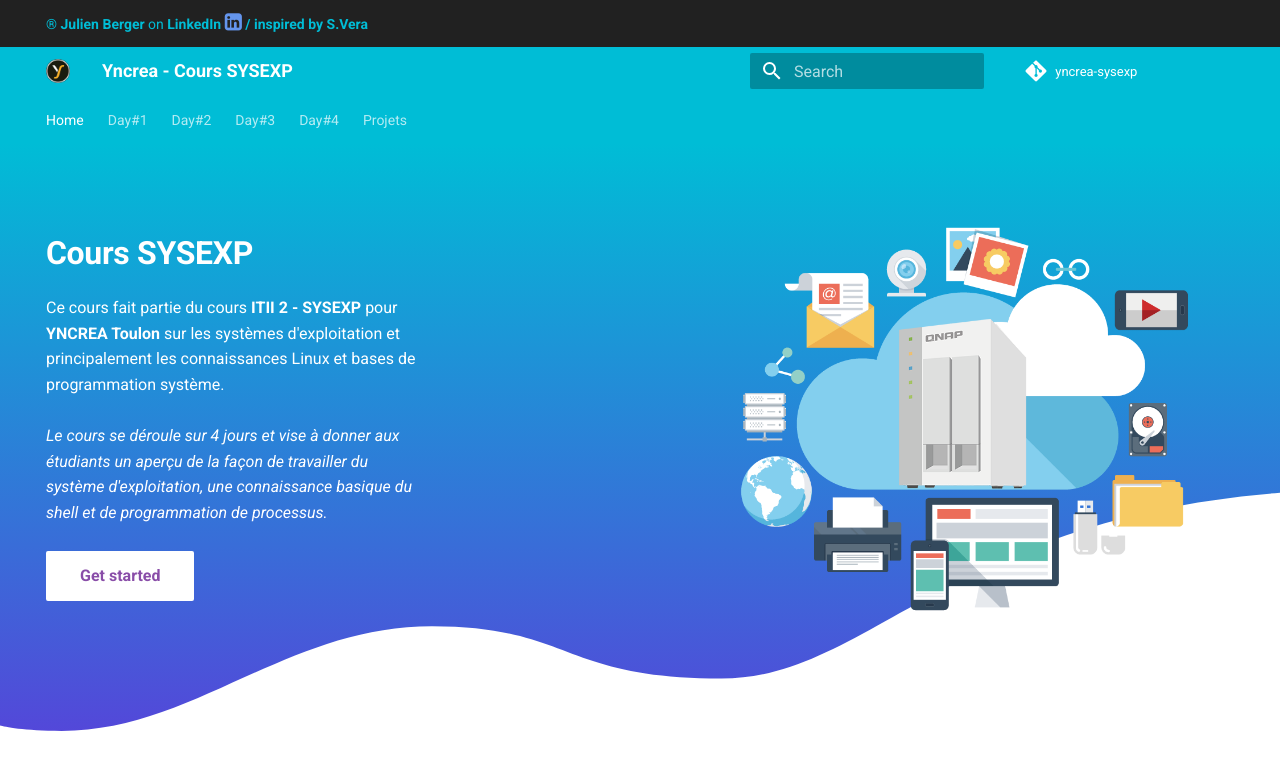
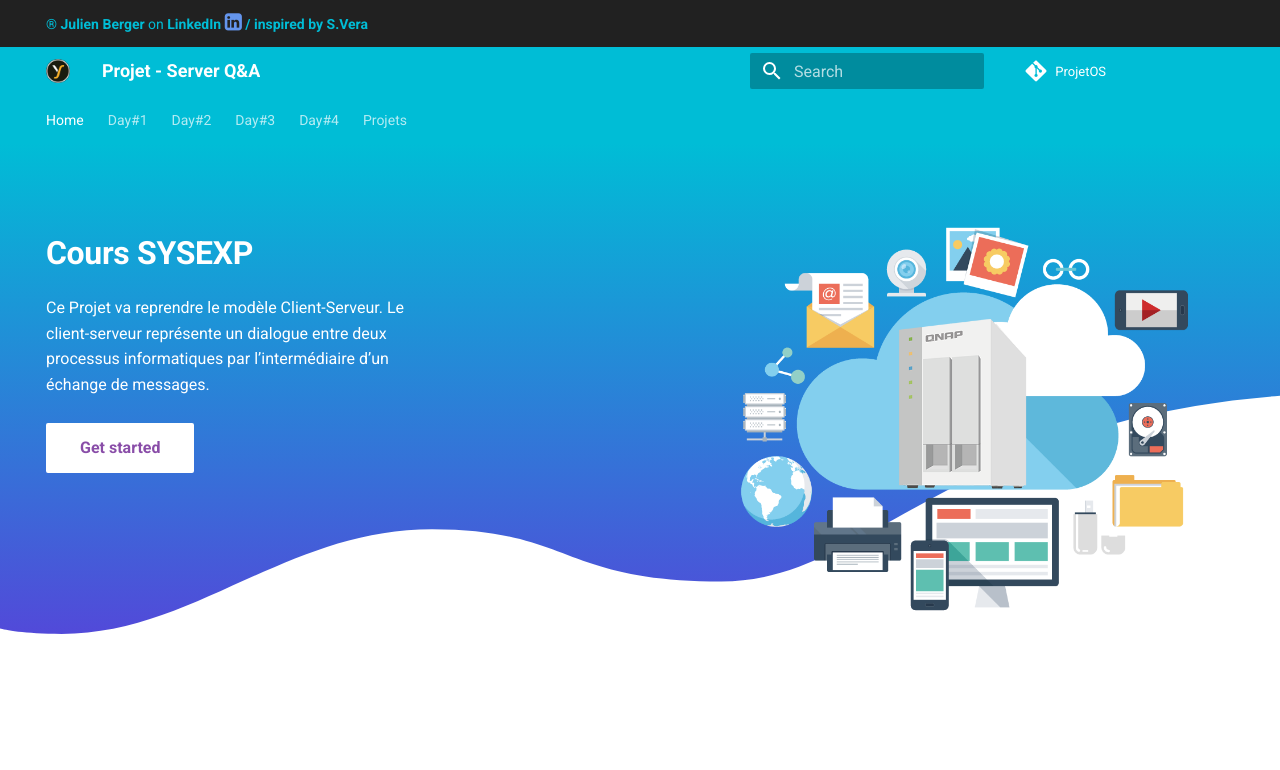
Before and after one commit to alexandredemeo/ProjetOS, an MkDocs documentation site: the page built from docs/index.md, in a window 1280 px wide. Shown: the top 770 px of the page. Built offline with MkDocs 1.6.1 and Material for MkDocs 9.7.7, drawn with Linux system fonts in a browser that asks for light colours; comment, search, counter and statistics services are not loaded.

Commit message:
Update mkdocs.yml

```diff
--- a/mkdocs.yml
+++ b/mkdocs.yml
@@ -1,14 +1,11 @@
-site_name: 'Yncrea - Cours SYSEXP'
+site_name: 'Projet - Server Q&A'
 
 # Repository
-repo_name: yncrea-sysexp
-repo_url: https://github.com/jurocknsail/yncrea-sysexp
+repo_name: ProjetOS
+repo_url: https://github.com/alexandredemeo/ProjetOS
 edit_uri: ""
 site_description: >-
-  Ce cours fait partie du cours <b>ITII 2 - SYSEXP</b> pour <b>YNCREA Toulon</b> sur les systèmes d'exploitation et principalement les connaissances Linux et bases de programmation système.
-  <br><br>
-  <i>Le cours se déroule sur 4 jours et vise à donner aux étudiants un aperçu de la façon de travailler du système d'exploitation, une connaissance basique du shell et de programmation de processus.</i>
-
+  Ce Projet va reprendre le modèle Client-Serveur. Le client-serveur représente un dialogue entre deux processus informatiques par l’intermédiaire d’un échange de messages.
 
 nav:
   - Home: index.md
```
